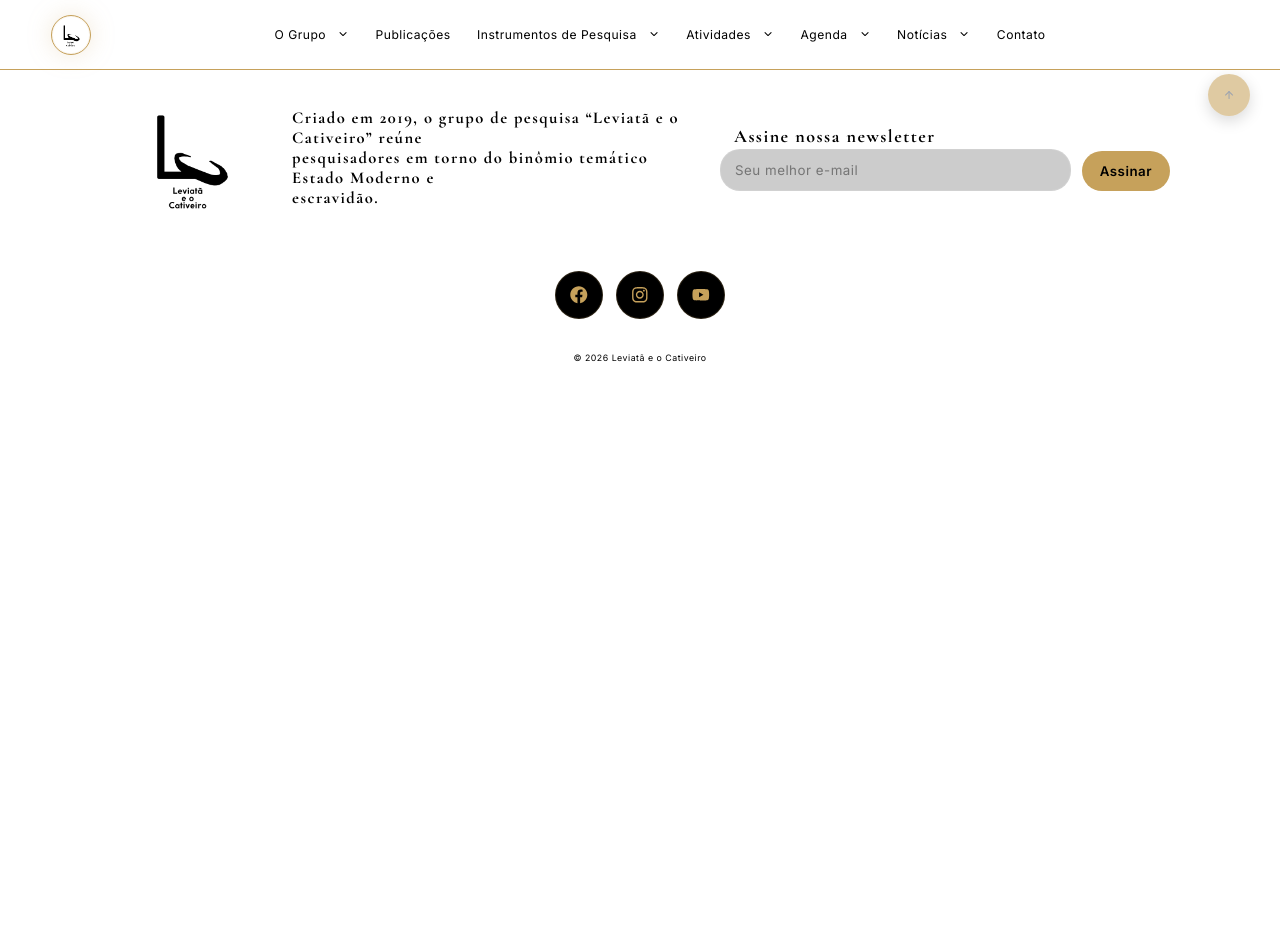
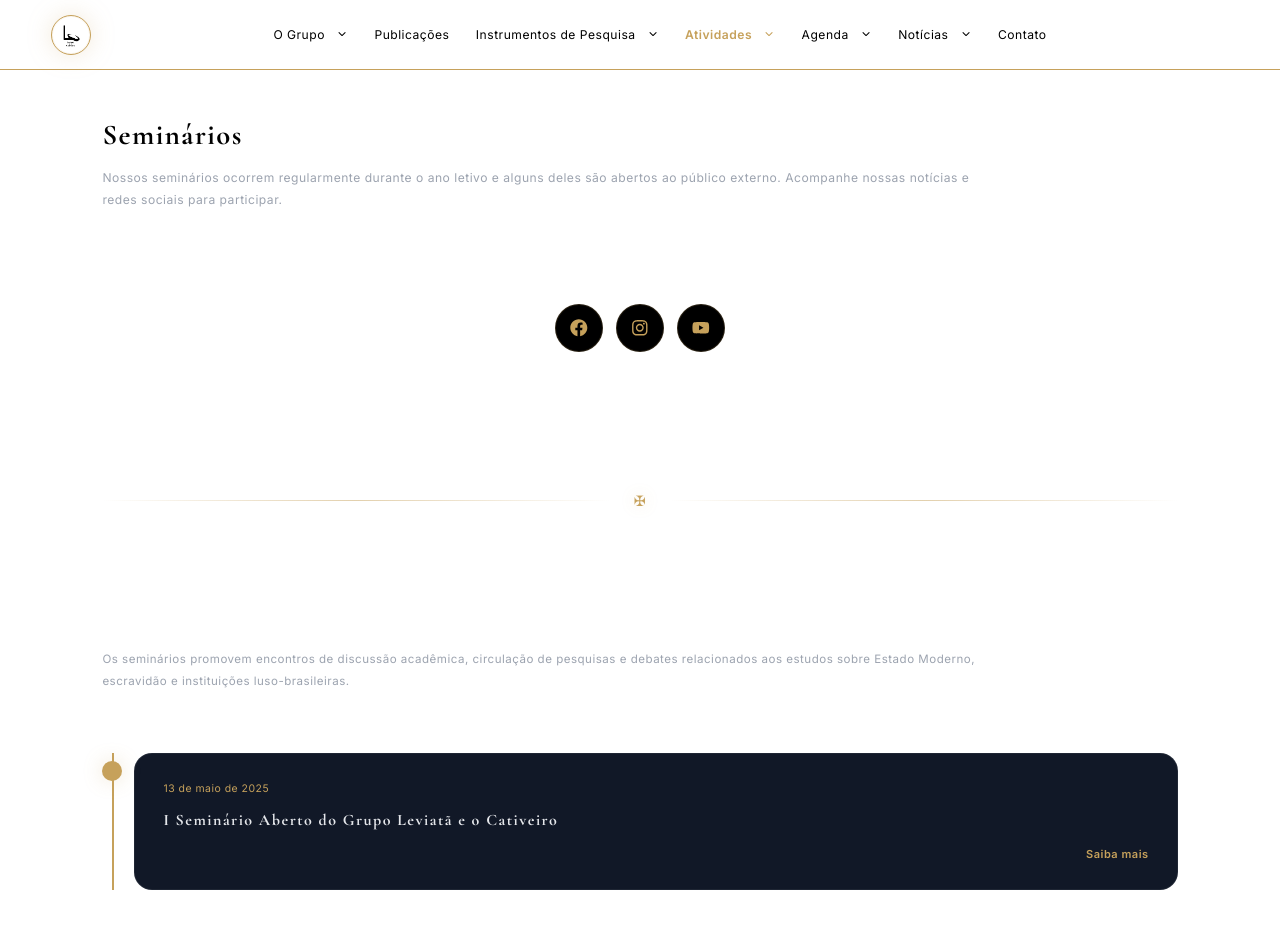
Before and after one commit to RafaelBiatoAzevedo/leviata, a React (Vite) app: page /atividades/encontros-e-seminarios in a window 1280 px wide. Shown: the top 952 px of the page. Before the commit the page ends 800 px from the top, so only its background shows below. Built offline with nearby package versions, Linux system fonts and the light colour scheme.

Commit message:
feat: add news

```diff
--- a/src/components/NavBar/index.tsx
+++ b/src/components/NavBar/index.tsx
@@ -61,9 +61,15 @@ const menus = [
     path: "/atividades",
     children: [
       { label: "Atividades", path: "/atividades" },
-      { label: "Pesquisas", path: "/atividades/pesquisas" },
-      { label: "Júris", path: "/atividades/juris" },
-      { label: "Encontros", path: "/atividades/encontros" },
+      {
+        label: 'Nucleo de Pesquisa "Em costas negras"',
+        path: "/atividades/nucleo-de-pesquisa-em-costas-negras",
+      },
+      { label: "Júris Históricos", path: "/atividades/juris-historicos" },
+      {
+        label: "Encontros e Seminários",
+        path: "/atividades/encontros-e-seminarios",
+      },
     ],
   },
   {
--- a/src/pages/News/styles.ts
+++ b/src/pages/News/styles.ts
@@ -13,6 +13,7 @@ export const Content = styled.div`
   padding: 4rem 16rem;
   gap: 3rem;
 `;
+
 export const LinesLInksWrapper = styled.div`
   align-items: stretch;
   justify-content: center;
--- /dev/null
+++ b/src/pages/ResearchCenter/index.tsx
@@ -0,0 +1,56 @@
+import { HistoryDivider } from "../../components/HistotyDivider";
+import { SectionHeader } from "../../components/SectionHeader";
+import { Container, Content, Paragraph } from "./styles";
+
+export function ResearchCenter() {
+  return (
+    <Container>
+      <Content>
+        <SectionHeader center title="Núcleo de pesquisa “Em costas negras" />
+        <Paragraph>
+          O projeto “Em costas negras: núcleo de pesquisa em história e cultura
+          africana e afro-brasileira da UNESP” pretende reunir esforços com
+          outras iniciativas em curso para que a região nordeste do Estado de
+          São Paulo, um espaço equivocadamente tido como de pequena presença da
+          população de origem africana, dada à imensa recepção de imigrantes
+          europeus, nomeadamente italianos, entre fins do século XIX e meados do
+          século XX, seja dotada de um centro de pesquisa destinado a promover o
+          estudo da história e cultura africana e afro-brasileira.
+        </Paragraph>
+        <Paragraph>
+          O ponto de partida para a criação do núcleo foi a doação, pela família
+          de um dos mais importantes historiadores brasileiros das últimas
+          décadas, o professor Manolo Garcia Florentino (1958-2021), à UNESP,
+          por meio do grupo de pesquisa Escritos sobre os novos mundos, da
+          integralidade de sua biblioteca e de arquivos, contendo documentos de
+          interesse para a pesquisa da história da diáspora africana e da
+          escravidão africana praticada nas Américas, entre os séculos XVI e
+          XIX.
+        </Paragraph>
+        <Paragraph>
+          O principal objetivo é a organização do acervo, que hoje se encontra
+          instalado no interior do prédio da biblioteca do Câmpus de Franca, da
+          UNESP, mas ainda em caixas de transporte. Neste primeiro momento,
+          pretende-se, por meio do trabalho de discentes do curso de graduação e
+          de pós-graduação em História, contratados para a execução de serviços
+          eventuais, sob orientação dos pesquisadores que integram este projeto
+          e dos profissionais da biblioteca da universidade, bem como do CEDAPH,
+          realizar todo o trabalho de higienização, catalogação e
+          acondicionamento de mais de 2.000 volumes. Em um segundo momento, os
+          pesquisadores do grupo Leviatã e o Cativeiro produzirão um catálogo
+          temático do acervo com o objetivo de otimizar a utilização das obras e
+          documentos pelos estudiosos, além de contemplarem as coleções do
+          centro em seus próprios projetos de pesquisa.
+        </Paragraph>
+
+        <HistoryDivider />
+
+        <SectionHeader title="Pesquisadores" />
+
+        <SectionHeader title="Discentes" />
+
+        <SectionHeader title="Apoiadores" />
+      </Content>
+    </Container>
+  );
+}
--- /dev/null
+++ b/src/pages/ResearchCenter/styles.ts
@@ -0,0 +1,21 @@
+import styled from "styled-components";
+
+export const Container = styled.div`
+  width: 100%;
+  margin-top: 70px;
+`;
+
+export const Content = styled.div`
+  display: flex;
+  flex-direction: column;
+  align-items: center;
+  justify-content: center;
+  padding: 4rem 16rem;
+  gap: 3rem;
+`;
+
+export const Paragraph = styled.p`
+  text-align: left;
+  font-size: 1.4rem;
+  width: 800px;
+`;
--- /dev/null
+++ b/src/pages/Seminars/index.tsx
@@ -0,0 +1,65 @@
+import { HistoryDivider } from "../../components/HistotyDivider";
+import { SectionHeader } from "../../components/SectionHeader";
+import { SocialLinks } from "../../components/SocialLinks";
+
+import {
+  Container,
+  Content,
+  Intro,
+  Timeline,
+  TimelineItem,
+  TimelineDot,
+  TimelineContent,
+  EventTitle,
+  EventDate,
+  EventLink,
+} from "./styles";
+
+const seminars = [
+  {
+    title: "I Seminário Aberto do Grupo Leviatã e o Cativeiro",
+    date: "13 de maio de 2025",
+    link: "#",
+  },
+];
+
+export function Seminars() {
+  return (
+    <Container>
+      <Content>
+        <SectionHeader
+          title="Seminários"
+          subtitle="Nossos seminários ocorrem regularmente durante o ano letivo e alguns deles são abertos ao público externo. Acompanhe nossas notícias e redes sociais para participar."
+        />
+
+        <SocialLinks />
+
+        <HistoryDivider />
+
+        <Intro>
+          Os seminários promovem encontros de discussão acadêmica, circulação de
+          pesquisas e debates relacionados aos estudos sobre Estado Moderno,
+          escravidão e instituições luso-brasileiras.
+        </Intro>
+
+        <Timeline>
+          {seminars.map((seminar, index) => (
+            <TimelineItem key={index}>
+              <TimelineDot />
+
+              <TimelineContent>
+                <EventDate>{seminar.date}</EventDate>
+
+                <EventTitle>{seminar.title}</EventTitle>
+
+                <EventLink href={seminar.link} target="_blank">
+                  Saiba mais
+                </EventLink>
+              </TimelineContent>
+            </TimelineItem>
+          ))}
+        </Timeline>
+      </Content>
+    </Container>
+  );
+}
--- /dev/null
+++ b/src/pages/Seminars/styles.ts
@@ -0,0 +1,145 @@
+import styled from "styled-components";
+
+export const Container = styled.section`
+  width: 100%;
+`;
+
+export const Content = styled.div`
+  width: 100%;
+  max-width: 1400px;
+
+  margin: 0 auto;
+
+  padding: 120px 8%;
+
+  display: flex;
+  flex-direction: column;
+
+  gap: 60px;
+`;
+
+export const Intro = styled.p`
+  color: ${({ theme }) => theme.colors.textSoft};
+
+  font-size: 1.05rem;
+
+  line-height: 1.9;
+
+  max-width: 900px;
+`;
+
+export const Timeline = styled.div`
+  display: flex;
+  flex-direction: column;
+
+  gap: 36px;
+
+  position: relative;
+
+  padding-left: 32px;
+
+  &::before {
+    content: "";
+
+    position: absolute;
+
+    left: 10px;
+    top: 0;
+
+    width: 2px;
+    height: 100%;
+
+    background: ${({ theme }) => theme.colors.border};
+  }
+`;
+
+export const TimelineItem = styled.div`
+  position: relative;
+
+  display: flex;
+`;
+
+export const TimelineDot = styled.div`
+  width: 20px;
+  height: 20px;
+
+  border-radius: 50%;
+
+  background: ${({ theme }) => theme.colors.accent};
+
+  position: absolute;
+
+  left: -32px;
+  top: 8px;
+
+  box-shadow: 0 0 20px ${({ theme }) => theme.colors.accentGlow};
+`;
+
+export const TimelineContent = styled.div`
+  width: 100%;
+
+  display: flex;
+  flex-direction: column;
+
+  gap: 14px;
+
+  padding: 28px;
+
+  border-radius: 18px;
+
+  background: ${({ theme }) => theme.colors.secondary};
+
+  border: 1px solid rgba(255, 255, 255, 0.06);
+
+  transition:
+    transform 0.3s ease,
+    border-color 0.3s ease,
+    box-shadow 0.3s ease;
+
+  &:hover {
+    transform: translateY(-4px);
+
+    border-color: ${({ theme }) => theme.colors.accent};
+
+    box-shadow:
+      0 20px 40px rgba(0, 0, 0, 0.35),
+      0 0 20px ${({ theme }) => theme.colors.accentGlow};
+  }
+`;
+
+export const EventDate = styled.span`
+  color: ${({ theme }) => theme.colors.accent};
+
+  font-size: 0.95rem;
+
+  letter-spacing: 0.5px;
+`;
+
+export const EventTitle = styled.h3`
+  color: ${({ theme }) => theme.colors.onSecondary};
+
+  font-size: 1.45rem;
+
+  line-height: 1.5;
+
+  font-family: ${({ theme }) => theme.fonts.title};
+`;
+
+export const EventLink = styled.a`
+  width: 100%;
+  text-align: end;
+
+  color: ${({ theme }) => theme.colors.accent};
+
+  text-decoration: none;
+
+  font-weight: 600;
+
+  transition: 0.3s;
+
+  &:hover {
+    opacity: 0.8;
+
+    transform: translateX(4px);
+  }
+`;
--- a/src/routes/index.tsx
+++ b/src/routes/index.tsx
@@ -11,6 +11,8 @@ import { Instruments } from "../pages/Instruments";
 import { Activities } from "../pages/Activities";
 import { Publications } from "../pages/ Publications";
 import { Schedule } from "../pages/Schecdule";
+import { ResearchCenter } from "../pages/ResearchCenter";
+import { Seminars } from "../pages/Seminars";
 
 export function Router() {
   return (
@@ -26,6 +28,12 @@ export function Router() {
       <Route path="/instrumentos" element={<Instruments />} />
 
       <Route path="/atividades" element={<Activities />} />
+      <Route
+        path="/atividades/nucleo-de-pesquisa-em-costas-negras"
+        element={<ResearchCenter />}
+      />
+      <Route path="/atividades/juris-historicos" element={<Activities />} />
+      <Route path="/atividades/encontros-e-seminarios" element={<Seminars />} />
 
       <Route path="/agenda" element={<Schedule />} />
 
--- a/src/styles/themes.ts
+++ b/src/styles/themes.ts
@@ -41,7 +41,6 @@ export const darkTheme = {
     backgroundCard: " #0485C910",
     surface: "#111827",
     primary: "#C6A15B",
-    //primary: "#e3ca9a",
     secondary: "#111827",
     onSecondary: "#E5E7EB",
     text: "#000000",
```
